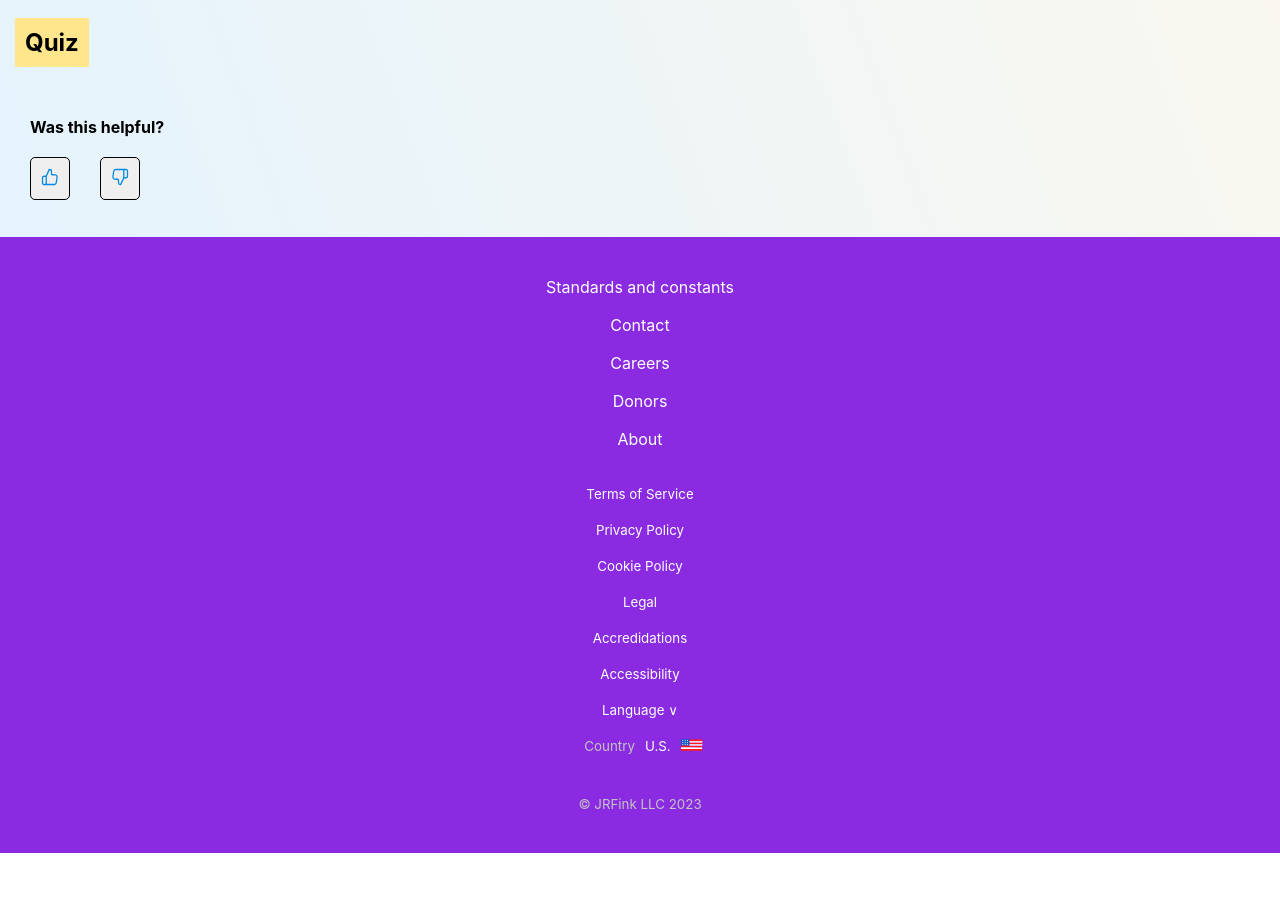
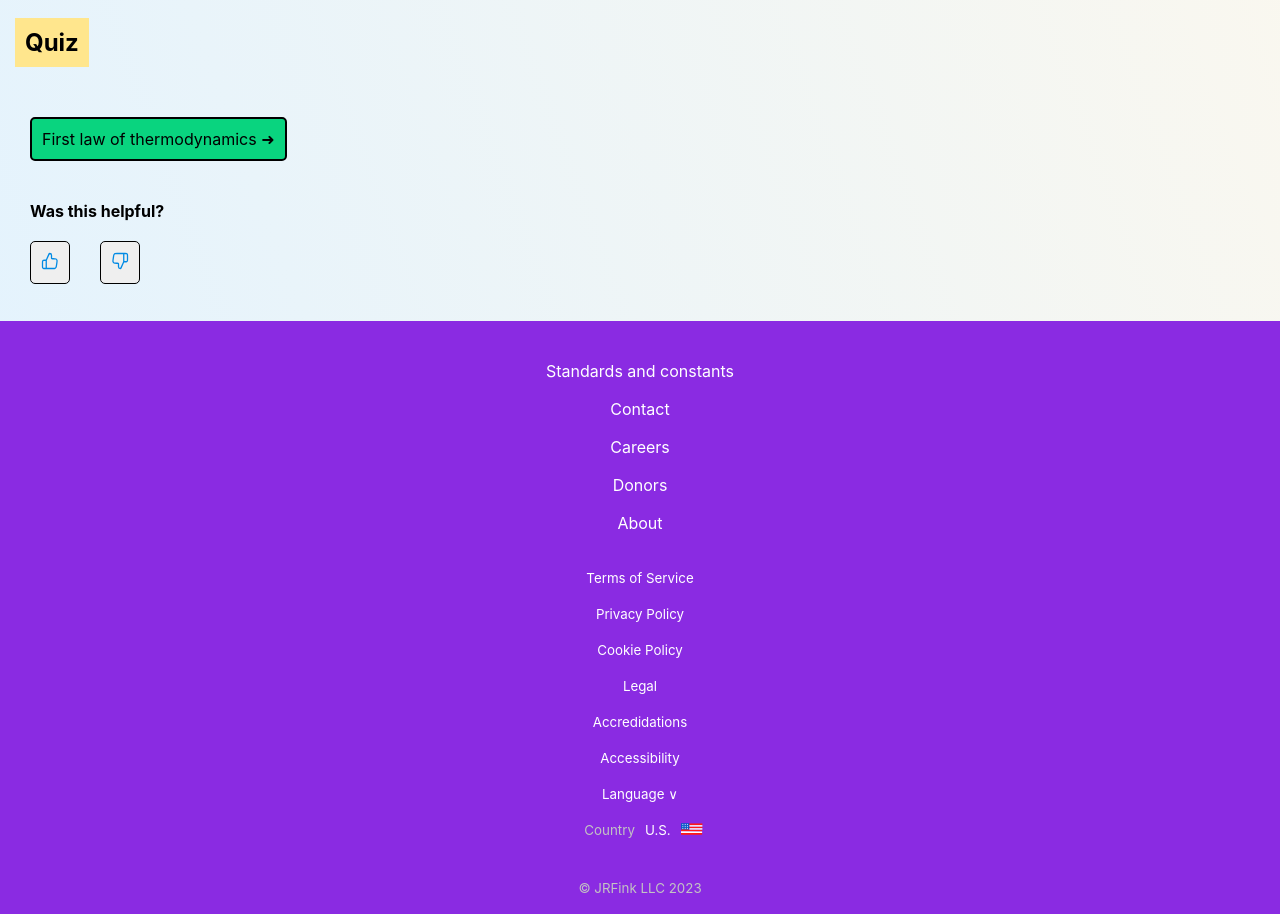
Before and after one commit to JRFink/jrfphyspagesnew, a Next.js app: page /education/gp1/kin in a window 1280 px wide. Shown: the part 1032-1946 px from the top of the page. Before the commit the page ends 1885 px from the top, so only its background shows below. Built offline with nearby package versions, Linux system fonts and the light colour scheme.

Commit message:
Update index.tsx

```diff
--- a/pages/education/gp1/kin/index.tsx
+++ b/pages/education/gp1/kin/index.tsx
@@ -45,6 +45,10 @@ const Kin = () => {
             <br></br>
             <OnedmQz />
             <br />
+            <br />
+            <Link href="/education/gp1/flaw" className={style.backtoLink}>First law of thermodynamics &#10140;</Link>
+             <br />
+             <br />
             <Helpful />
         </>
     );
```
